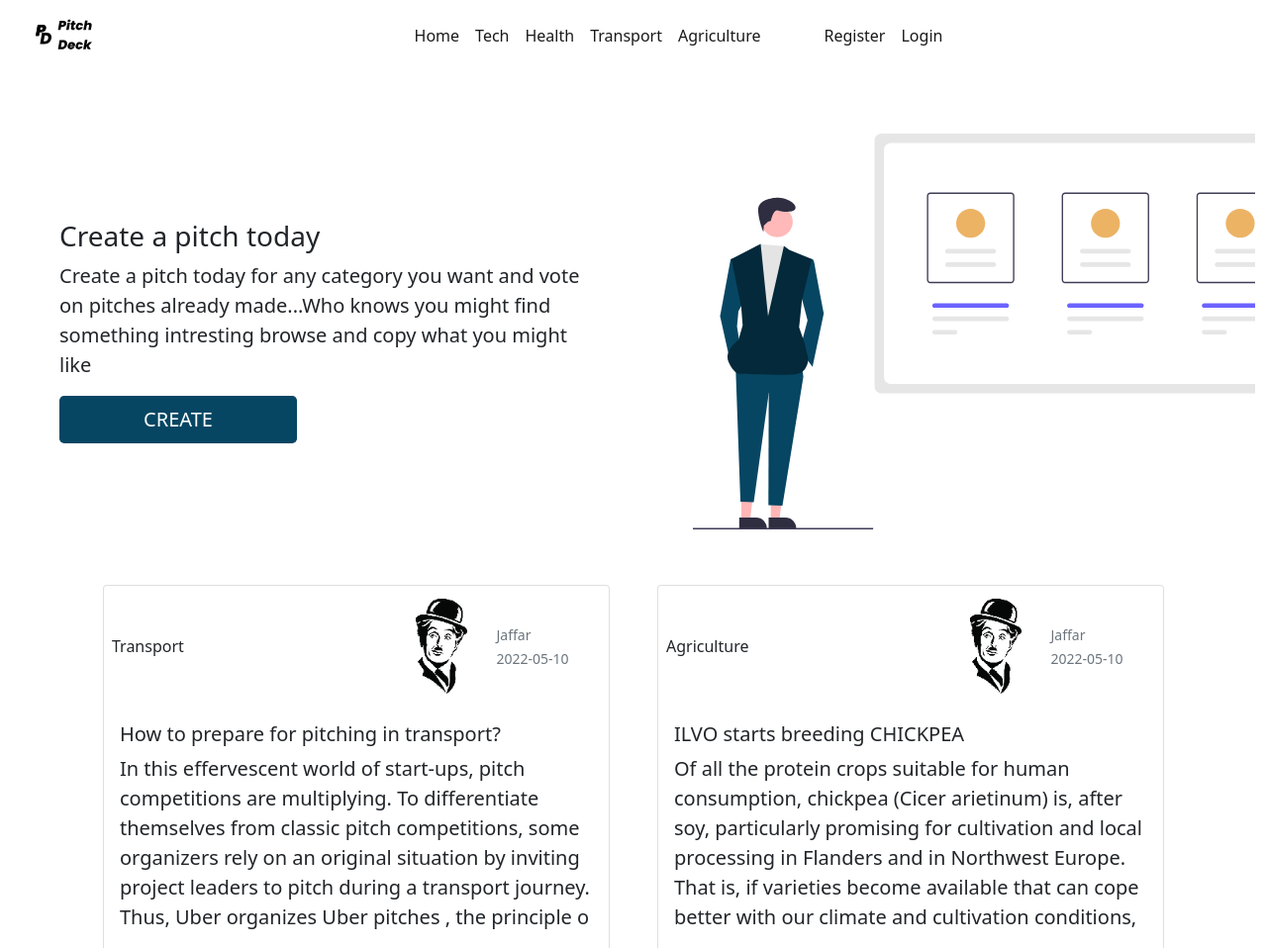
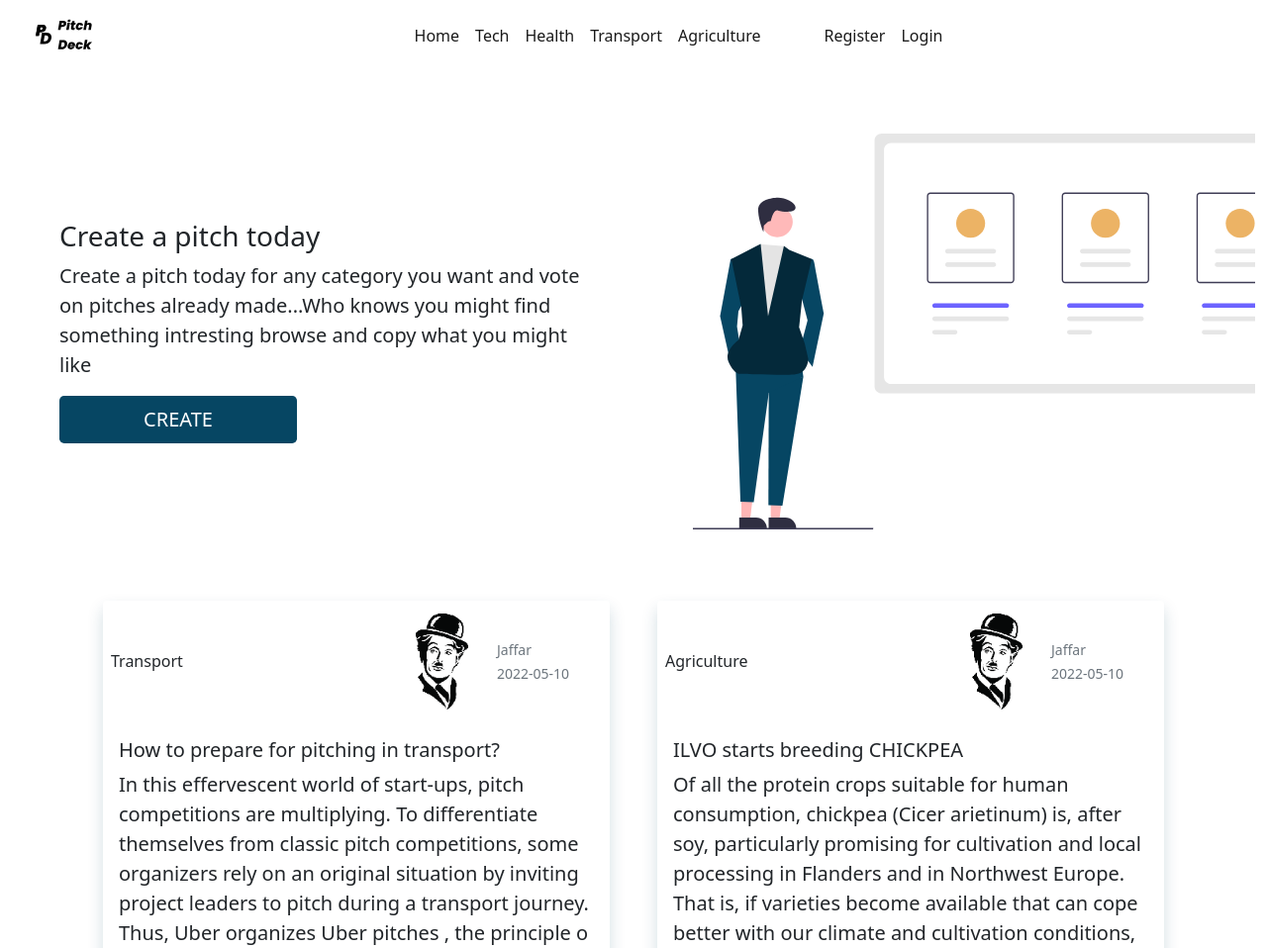
Before and after one commit to Jaffar-Hussein/Pitch-Deck, a Flask app: page / in a window 1280 px wide. Shown: the top 958 px of the page at 99% size. Run offline with Flask 2, Linux system fonts and the light colour scheme; data comes from the database, SQL or seed files in the repository; some libraries are stand-ins or nearby versions; grey boxes are pictures that could not be loaded.

Commit message:
st:styling of the cards

```diff
--- a/app/static/main.css
+++ b/app/static/main.css
@@ -39,6 +39,9 @@
 .pitches{
     width:40vw;
     height: max-content;
+    background: #FFFFFF;
+    box-shadow: 0 .5rem 1rem rgba(6, 70, 99, 0.18)!important;
+    border: none !important;
 }
 
 .btn:hover:active:focus {
--- a/app/templates/index.html
+++ b/app/templates/index.html
@@ -20,7 +20,7 @@
     <!-- To be removed -->
     <div class="container-fluid d-flex flex-wrap flex-row justify-content-center">
     {% for pitch in pitches %}
-        <div class="pitches card my-2 mx-4">
+        <div class=" pitches card  m-4">
 
               <div class="row  p-2">
                   <div class="col-md-7 mx-auto mt-auto mb-auto">
```
